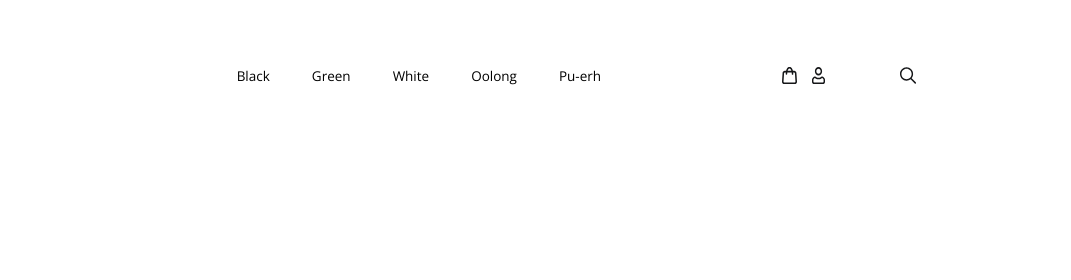
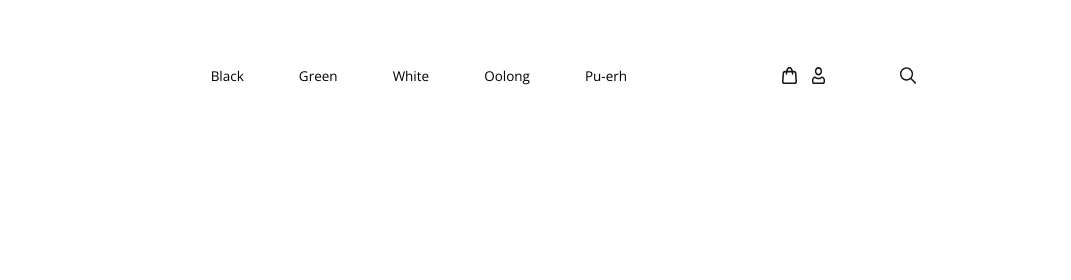
Before and after one commit to luckysflames/homework7, a plain HTML site: page index.html in a window 1280 px wide. Shown: the top 280 px of the page, 209-1280 px from the left. Drawn offline with nearby package versions, Linux system fonts and the light colour scheme.

Commit message:
Исправлена небольшая ошибка

```diff
--- a/desktop.css
+++ b/desktop.css
@@ -31,7 +31,7 @@ nav { /* Меню */
 .header-ul { /* Список меню */
     display: flex;
     justify-content: center;
-    gap: 42px;
+    gap: 55px;
     padding-left: 60px;
 }
 .header-icon { /* Контейнер иконок справа */
```
